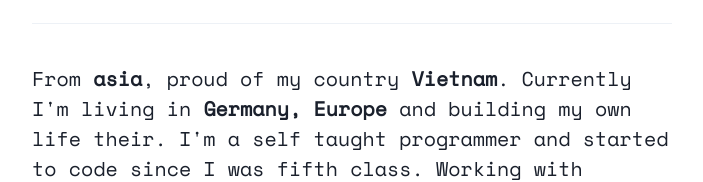
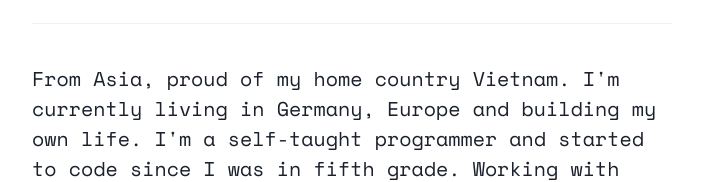
Before and after one commit to CutieCat6778/thinh.tech, a React (Create React App) app: page / in a window 1280 px wide. Shown: the part 761-943 px from the top of the page, without its empty margins (288-991 px from the left). Built offline with nearby package versions, Linux system fonts and the light colour scheme; no server answers.

Commit message:
Update section.about.tsx

```diff
--- a/src/components/Main/about/section.about.tsx
+++ b/src/components/Main/about/section.about.tsx
@@ -3,8 +3,7 @@ import { Link, Text } from "@chakra-ui/react";
 export function SectionAbout(){
   return(
     <Text fontSize={"20px"} fontFamily={"Space Mono"}>
-      From <Text fontWeight={"600"} d="inline-block">asia</Text>, proud of my country <Link href="https://en.wikipedia.org/wiki/vietnam" fontWeight={"600"}>Vietnam</Link>. Currently I'm living in <Link href="https://en.wikipedia.org/wiki/germany" fontWeight={"600"}>Germany, Europe </Link>
-      and building my own life their. I'm a self taught programmer and started to code since I was fifth class. Working with computer is alway my favorite things to do since I have borned. I still want to learn and improve my programming skill and prepare for my future.
+      From Asia, proud of my home country Vietnam. I'm currently living in Germany, Europe and building my own life. I'm a self-taught programmer and started to code since I was in fifth grade. Working with computers has always been one of my favorite things to do since I was young. I still want to learn and improve my programming skills and prepare for my future.
     </Text>
   )
 }
```
